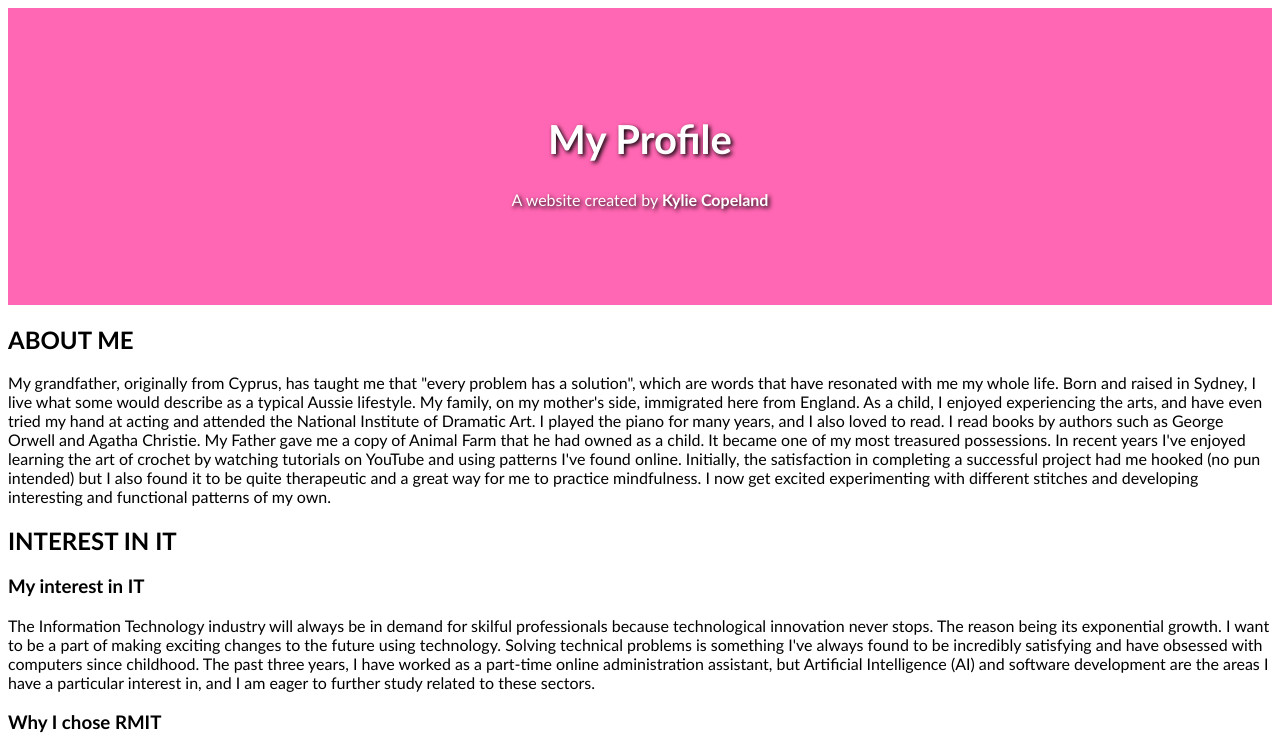
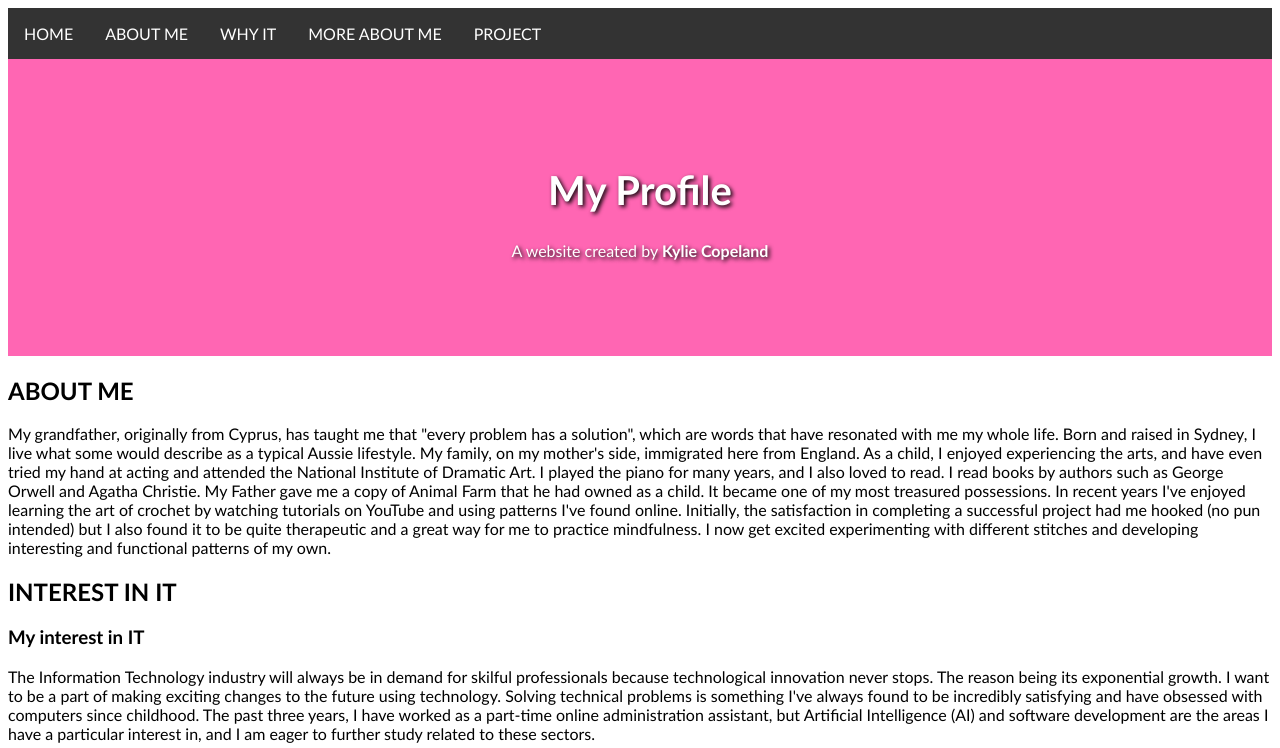
Before and after one commit to kylie-copeland/my-profile, a plain HTML site: page index.html in a window 1280 px wide. Shown: the top 748 px of the page. Drawn offline with Linux system fonts and the light colour scheme.

Commit message:
Update index.html

```diff
--- a/index.html
+++ b/index.html
@@ -5,6 +5,26 @@
 <meta name="viewport"
 content="width=device-width, initial-scale=1">
 <style>
+ul {
+list-style-type: none;
+margin: 0;
+padding: 0;
+overflow: hidden;
+background-color: #333333;
+}
+li {
+float: left;
+}
+li a {
+display: block;
+color: white;
+text-align: center;
+padding: 16px;
+text-decoration: none;
+}
+li a: hover {
+background-color: #111111;
+}
 * {
 box-sizing: border-box;
 }
@@ -30,6 +50,15 @@ position: -webkit-sticky;
 top: 0;
 }
 </style>
+<head>
+<ul>
+<li><a href="#HOME">HOME</a></li>
+<li><a href="#ABOUT ME">ABOUT ME</a></li>
+<li><a href="#WHY IT">WHY IT</a></li>
+<li><a href="#MORE ABOUT ME">MORE ABOUT ME</a></li>
+<li><a href="#PROJECT">PROJECT</a></li>
+</ul>
+</head>
 <body>
 <div class="header">
 <h1>My Profile</h1>
```
